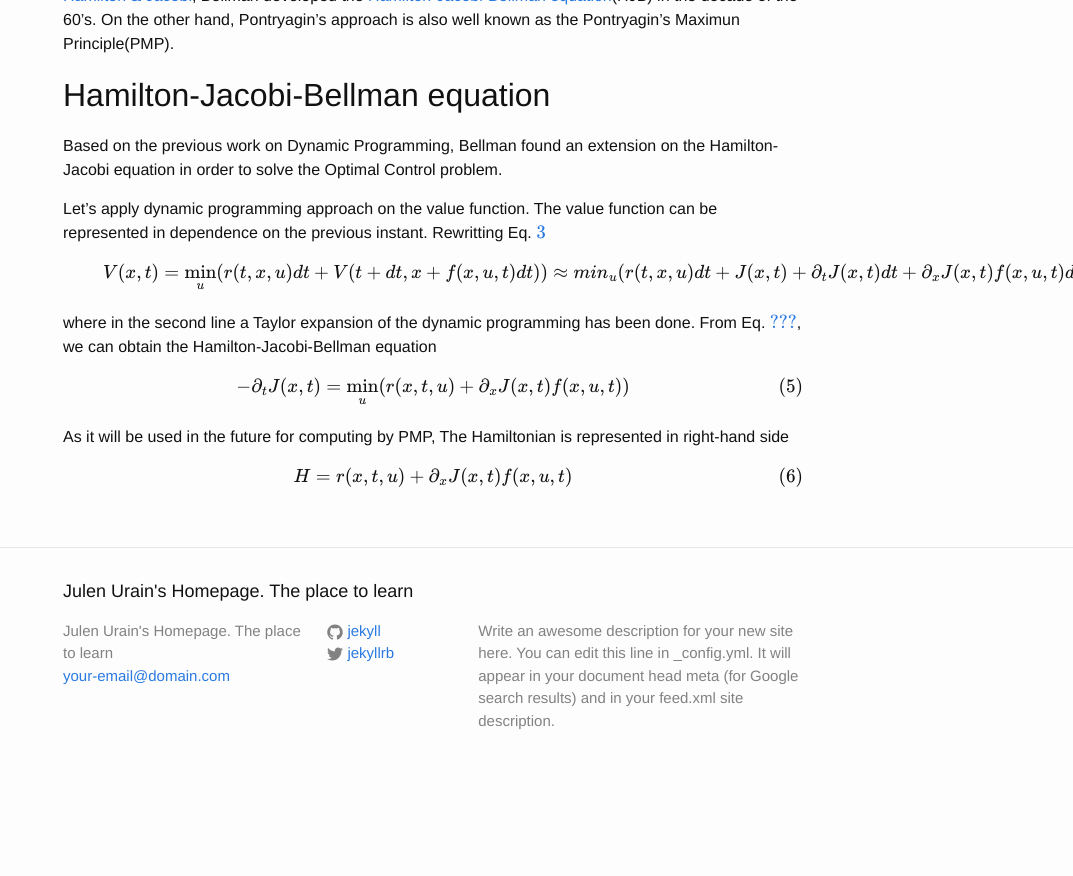
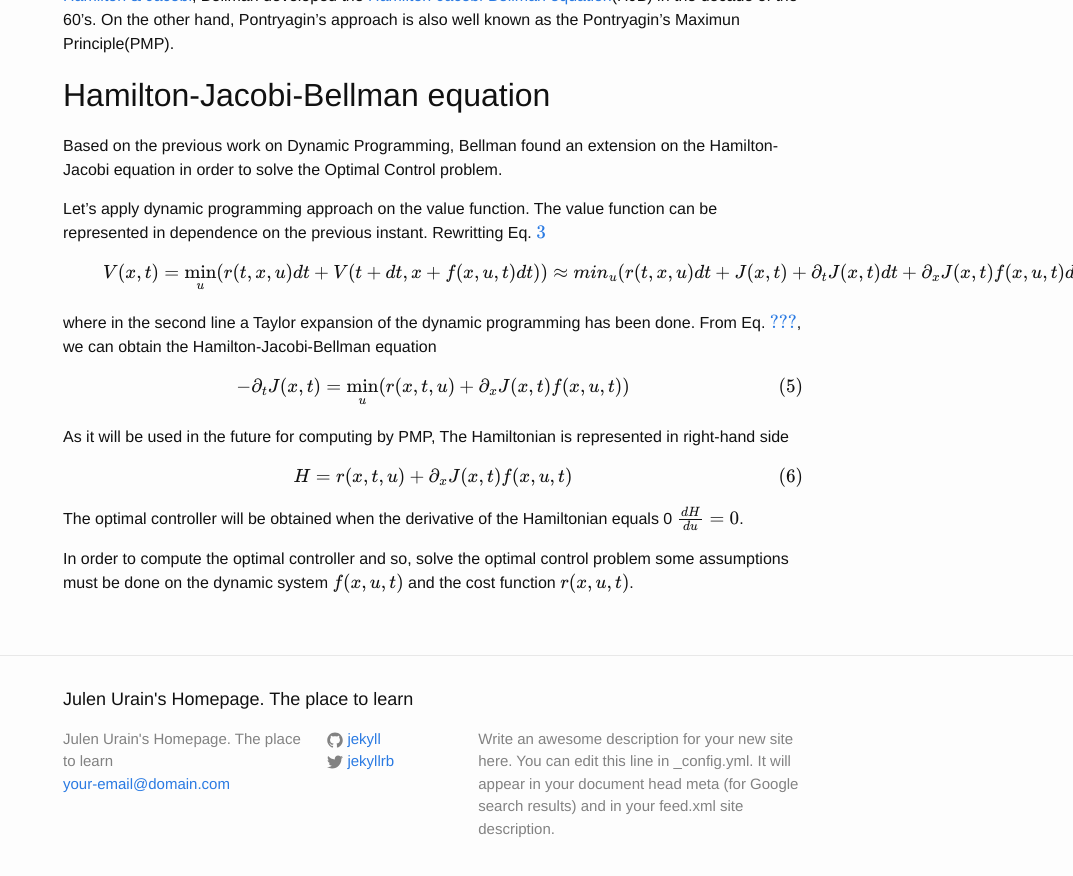
Before and after one commit to TheCamusean/theCamusean.github.io, a Jekyll site: the page built from _posts/2019-05-26-Learning-Optimal-Controllers.markdown, in a window 1280 px wide and 900 px high, scrolled down 722 px. Shown: the top 876 px of the window, without its empty margins (207-1280 px from the left). Built offline with Jekyll 4.4.1, drawn with Linux system fonts in a browser that asks for light colours; formulas are drawn with MathJax 3; a script that is not in the unit is left out.

Commit message:
End intro

```diff
--- a/_posts/2019-05-26-Learning-Optimal-Controllers.markdown
+++ b/_posts/2019-05-26-Learning-Optimal-Controllers.markdown
@@ -58,3 +58,7 @@ As it will be used in the future for computing by PMP, The Hamiltonian is repres
   H = r(x,t,u) + \partial_x J(x,t)f(x,u,t)
   \label{Hamilton}
 \end{equation}
+
+The optimal controller will be obtained when the derivative of the Hamiltonian equals 0 $\frac{dH}{du}=0$.
+
+In order to compute the optimal controller and so, solve the optimal control problem some assumptions must be done on the dynamic system $f(x,u,t)$ and the cost function $r(x,u,t)$.
```
